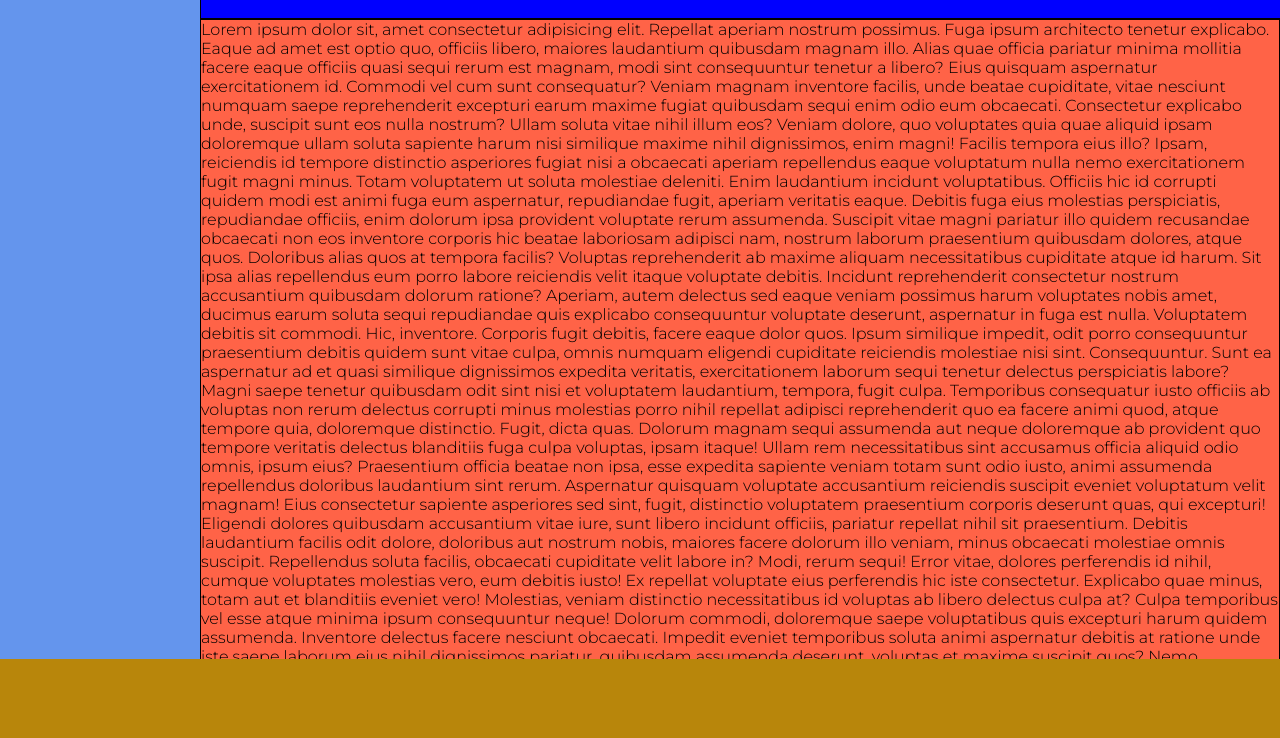
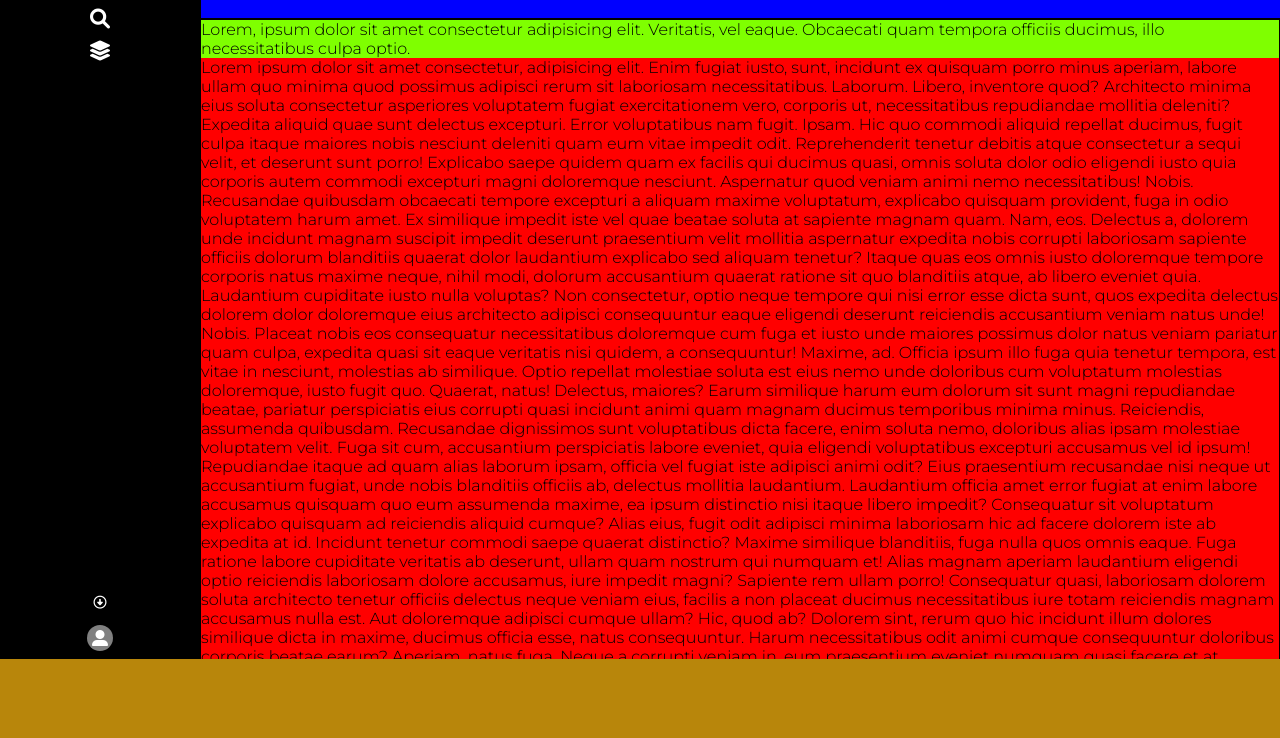
Before and after one commit to SimoneSpirito01/html-css-spotifyweb, a plain HTML site: page index.html in a window 1280 px wide. Shown: the part 61-799 px from the top of the page. Drawn offline with Linux system fonts and the light colour scheme.

Commit message:
nav bar - xs

```diff
--- a/css/style.css
+++ b/css/style.css
@@ -10,34 +10,61 @@
 /* **** nav bar **** */
 
 .nav {
-    width: 40px;
+    width: 35px;
     height: calc(100vh - 80px);
+    background-color: black;
     position: fixed;
     top: 0;
     left: 0;
+    display: flex;
+    flex-direction: column;
+    justify-content: space-between;
+}
+
+.top-nav,
+.bottom-nav {
+    display: flex;
+    flex-direction: column;
+    align-items: center;
+}
+
+.nav i {
+    font-size: 20px;
+    color: white;
+    margin: 6px 0;
+}
+
+.nav .bottom-nav i {
+    margin: 8px 0;
+}
+
+.nav i#dl {
+    font-size: 13px;
+}
+
+.nav i#us {
+    font-size: 16px;
+    background-color: #808080;
+    border-radius: 50%;
+    padding: 5px;
 }
 
 /* **** header **** */
 
 .container-right {
-    width: calc(100% - 40px);
-    margin-left: 40px;
+    width: calc(100% - 35px);
+    margin: 80px 0 80px 35px;
 }
 
 header {
-    width: 100%;
+    width: calc(100% - 35px);
     height: 80px;
     position: fixed;
     top: 0;
-    left: 40px;
+    right: 0;
 }
 
 /* **** main **** */
-
-main {
-    overflow-y: auto;
-    margin-top: 80px;
-}
 
 /* **** footer **** */
 
@@ -67,11 +94,32 @@ footer {
     }
 }
 
+/* medium devices */
+
+@media (min-width: 768px) {
+
+
+}
+
+/* large devices */
+
+@media (min-width: 992px) {
+
+
+}
+
+/* extra large devices */
+
+@media (min-width: 1200px) {
+
+
+}
+
 /* debug */
 
-.debug .nav {
+/* .debug .nav {
     background-color: cornflowerblue;
-}
+} */
 
 .debug .container-right {
     background-color: tomato;
@@ -83,8 +131,15 @@ footer {
 }
 
 .debug main {
-    height: 1000px;
     border: 1px solid black;
+}
+
+.debug main .top-main {
+    background-color: chartreuse;
+}
+
+.debug main .bottom-main {
+    background-color: red;
 }
 
 .debug footer {
--- a/index.html
+++ b/index.html
@@ -18,6 +18,22 @@
         <!-- nav bar left -->
         <div class="nav">
 
+            <!-- top nav bar -->
+            <div class="top-nav">
+                <i class="fab fa-spotify"></i>
+                <i class="fas fa-home"></i>
+                <i class="fas fa-search"></i>
+                <i class="fas fa-layer-group"></i>
+            </div>
+            <!-- /top nav bar -->
+
+            <!-- bottom nav bar -->
+            <div class="bottom-nav">
+                <i id="dl" class="far fa-arrow-alt-circle-down"></i>
+                <i id="us" class="fas fa-user-alt"></i>
+            </div>
+            <!-- /bottom nav bar -->
+
         </div>
         <!-- /nav bar left -->
 
@@ -34,26 +50,40 @@
             <!-- inizio main -->
             <main>
 
-                Lorem ipsum dolor sit, amet consectetur adipisicing elit. Repellat aperiam nostrum possimus. Fuga ipsum architecto tenetur explicabo. Eaque ad amet est optio quo, officiis libero, maiores laudantium quibusdam magnam illo.
-                Alias quae officia pariatur minima mollitia facere eaque officiis quasi sequi rerum est magnam, modi sint consequuntur tenetur a libero? Eius quisquam aspernatur exercitationem id. Commodi vel cum sunt consequatur?
-                Veniam magnam inventore facilis, unde beatae cupiditate, vitae nesciunt numquam saepe reprehenderit excepturi earum maxime fugiat quibusdam sequi enim odio eum obcaecati. Consectetur explicabo unde, suscipit sunt eos nulla nostrum?
-                Ullam soluta vitae nihil illum eos? Veniam dolore, quo voluptates quia quae aliquid ipsam doloremque ullam soluta sapiente harum nisi similique maxime nihil dignissimos, enim magni! Facilis tempora eius illo?
-                Ipsam, reiciendis id tempore distinctio asperiores fugiat nisi a obcaecati aperiam repellendus eaque voluptatum nulla nemo exercitationem fugit magni minus. Totam voluptatem ut soluta molestiae deleniti. Enim laudantium incidunt voluptatibus.
-                Officiis hic id corrupti quidem modi est animi fuga eum aspernatur, repudiandae fugit, aperiam veritatis eaque. Debitis fuga eius molestias perspiciatis, repudiandae officiis, enim dolorum ipsa provident voluptate rerum assumenda.
-                Suscipit vitae magni pariatur illo quidem recusandae obcaecati non eos inventore corporis hic beatae laboriosam adipisci nam, nostrum laborum praesentium quibusdam dolores, atque quos. Doloribus alias quos at tempora facilis?
-                Voluptas reprehenderit ab maxime aliquam necessitatibus cupiditate atque id harum. Sit ipsa alias repellendus eum porro labore reiciendis velit itaque voluptate debitis. Incidunt reprehenderit consectetur nostrum accusantium quibusdam dolorum ratione?
-                Aperiam, autem delectus sed eaque veniam possimus harum voluptates nobis amet, ducimus earum soluta sequi repudiandae quis explicabo consequuntur voluptate deserunt, aspernatur in fuga est nulla. Voluptatem debitis sit commodi.
-                Hic, inventore. Corporis fugit debitis, facere eaque dolor quos. Ipsum similique impedit, odit porro consequuntur praesentium debitis quidem sunt vitae culpa, omnis numquam eligendi cupiditate reiciendis molestiae nisi sint. Consequuntur.
-                Sunt ea aspernatur ad et quasi similique dignissimos expedita veritatis, exercitationem laborum sequi tenetur delectus perspiciatis labore? Magni saepe tenetur quibusdam odit sint nisi et voluptatem laudantium, tempora, fugit culpa.
-                Temporibus consequatur iusto officiis ab voluptas non rerum delectus corrupti minus molestias porro nihil repellat adipisci reprehenderit quo ea facere animi quod, atque tempore quia, doloremque distinctio. Fugit, dicta quas.
-                Dolorum magnam sequi assumenda aut neque doloremque ab provident quo tempore veritatis delectus blanditiis fuga culpa voluptas, ipsam itaque! Ullam rem necessitatibus sint accusamus officia aliquid odio omnis, ipsum eius?
-                Praesentium officia beatae non ipsa, esse expedita sapiente veniam totam sunt odio iusto, animi assumenda repellendus doloribus laudantium sint rerum. Aspernatur quisquam voluptate accusantium reiciendis suscipit eveniet voluptatum velit magnam!
-                Eius consectetur sapiente asperiores sed sint, fugit, distinctio voluptatem praesentium corporis deserunt quas, qui excepturi! Eligendi dolores quibusdam accusantium vitae iure, sunt libero incidunt officiis, pariatur repellat nihil sit praesentium.
-                Debitis laudantium facilis odit dolore, doloribus aut nostrum nobis, maiores facere dolorum illo veniam, minus obcaecati molestiae omnis suscipit. Repellendus soluta facilis, obcaecati cupiditate velit labore in? Modi, rerum sequi!
-                Error vitae, dolores perferendis id nihil, cumque voluptates molestias vero, eum debitis iusto! Ex repellat voluptate eius perferendis hic iste consectetur. Explicabo quae minus, totam aut et blanditiis eveniet vero!
-                Molestias, veniam distinctio necessitatibus id voluptas ab libero delectus culpa at? Culpa temporibus vel esse atque minima ipsum consequuntur neque! Dolorum commodi, doloremque saepe voluptatibus quis excepturi harum quidem assumenda.
-                Inventore delectus facere nesciunt obcaecati. Impedit eveniet temporibus soluta animi aspernatur debitis at ratione unde iste saepe laborum eius nihil dignissimos pariatur, quibusdam assumenda deserunt, voluptas et maxime suscipit quos?
-                Nemo accusantium consectetur at, velit reiciendis optio, autem quisquam perferendis reprehenderit animi asperiores nam, mollitia officia praesentium sit maxime maiores! Vitae, optio corrupti. Illum necessitatibus aliquam fuga debitis inventore. Ipsum.
+                <!-- top main -->
+                <div class="top-main">
+
+                    Lorem, ipsum dolor sit amet consectetur adipisicing elit. Veritatis, vel eaque. Obcaecati quam tempora officiis ducimus, illo necessitatibus culpa optio.
+
+                </div>
+                <!-- /top main -->
+
+                <!-- bottom main -->
+                <div class="bottom-main">
+
+                    Lorem ipsum dolor sit amet consectetur, adipisicing elit. Enim fugiat iusto, sunt, incidunt ex quisquam porro minus aperiam, labore ullam quo minima quod possimus adipisci rerum sit laboriosam necessitatibus. Laborum.
+                    Libero, inventore quod? Architecto minima eius soluta consectetur asperiores voluptatem fugiat exercitationem vero, corporis ut, necessitatibus repudiandae mollitia deleniti? Expedita aliquid quae sunt delectus excepturi. Error voluptatibus nam fugit. Ipsam.
+                    Hic quo commodi aliquid repellat ducimus, fugit culpa itaque maiores nobis nesciunt deleniti quam eum vitae impedit odit. Reprehenderit tenetur debitis atque consectetur a sequi velit, et deserunt sunt porro!
+                    Explicabo saepe quidem quam ex facilis qui ducimus quasi, omnis soluta dolor odio eligendi iusto quia corporis autem commodi excepturi magni doloremque nesciunt. Aspernatur quod veniam animi nemo necessitatibus! Nobis.
+                    Recusandae quibusdam obcaecati tempore excepturi a aliquam maxime voluptatum, explicabo quisquam provident, fuga in odio voluptatem harum amet. Ex similique impedit iste vel quae beatae soluta at sapiente magnam quam.
+                    Nam, eos. Delectus a, dolorem unde incidunt magnam suscipit impedit deserunt praesentium velit mollitia aspernatur expedita nobis corrupti laboriosam sapiente officiis dolorum blanditiis quaerat dolor laudantium explicabo sed aliquam tenetur?
+                    Itaque quas eos omnis iusto doloremque tempore corporis natus maxime neque, nihil modi, dolorum accusantium quaerat ratione sit quo blanditiis atque, ab libero eveniet quia. Laudantium cupiditate iusto nulla voluptas?
+                    Non consectetur, optio neque tempore qui nisi error esse dicta sunt, quos expedita delectus dolorem dolor doloremque eius architecto adipisci consequuntur eaque eligendi deserunt reiciendis accusantium veniam natus unde! Nobis.
+                    Placeat nobis eos consequatur necessitatibus doloremque cum fuga et iusto unde maiores possimus dolor natus veniam pariatur quam culpa, expedita quasi sit eaque veritatis nisi quidem, a consequuntur! Maxime, ad.
+                    Officia ipsum illo fuga quia tenetur tempora, est vitae in nesciunt, molestias ab similique. Optio repellat molestiae soluta est eius nemo unde doloribus cum voluptatum molestias doloremque, iusto fugit quo.
+                    Quaerat, natus! Delectus, maiores? Earum similique harum eum dolorum sit sunt magni repudiandae beatae, pariatur perspiciatis eius corrupti quasi incidunt animi quam magnam ducimus temporibus minima minus. Reiciendis, assumenda quibusdam.
+                    Recusandae dignissimos sunt voluptatibus dicta facere, enim soluta nemo, doloribus alias ipsam molestiae voluptatem velit. Fuga sit cum, accusantium perspiciatis labore eveniet, quia eligendi voluptatibus excepturi accusamus vel id ipsum!
+                    Repudiandae itaque ad quam alias laborum ipsam, officia vel fugiat iste adipisci animi odit? Eius praesentium recusandae nisi neque ut accusantium fugiat, unde nobis blanditiis officiis ab, delectus mollitia laudantium.
+                    Laudantium officia amet error fugiat at enim labore accusamus quisquam quo eum assumenda maxime, ea ipsum distinctio nisi itaque libero impedit? Consequatur sit voluptatum explicabo quisquam ad reiciendis aliquid cumque?
+                    Alias eius, fugit odit adipisci minima laboriosam hic ad facere dolorem iste ab expedita at id. Incidunt tenetur commodi saepe quaerat distinctio? Maxime similique blanditiis, fuga nulla quos omnis eaque.
+                    Fuga ratione labore cupiditate veritatis ab deserunt, ullam quam nostrum qui numquam et! Alias magnam aperiam laudantium eligendi optio reiciendis laboriosam dolore accusamus, iure impedit magni? Sapiente rem ullam porro!
+                    Consequatur quasi, laboriosam dolorem soluta architecto tenetur officiis delectus neque veniam eius, facilis a non placeat ducimus necessitatibus iure totam reiciendis magnam accusamus nulla est. Aut doloremque adipisci cumque ullam?
+                    Hic, quod ab? Dolorem sint, rerum quo hic incidunt illum dolores similique dicta in maxime, ducimus officia esse, natus consequuntur. Harum necessitatibus odit animi cumque consequuntur doloribus corporis beatae earum?
+                    Aperiam, natus fuga. Neque a corrupti veniam in, eum praesentium eveniet numquam quasi facere et at. Pariatur modi laboriosam eveniet, sed consequuntur odio aperiam nostrum libero voluptate illo tempora blanditiis!
+                    Sint, distinctio expedita aliquid eum illum reiciendis consequatur voluptas quibusdam ratione nesciunt placeat optio eveniet fuga, ab deserunt adipisci laboriosam temporibus sequi excepturi aspernatur facere. Rerum in vitae voluptate quo.
+
+                </div>
+                <!-- /bottom main -->
 
             </main>
             <!-- /main -->
```
